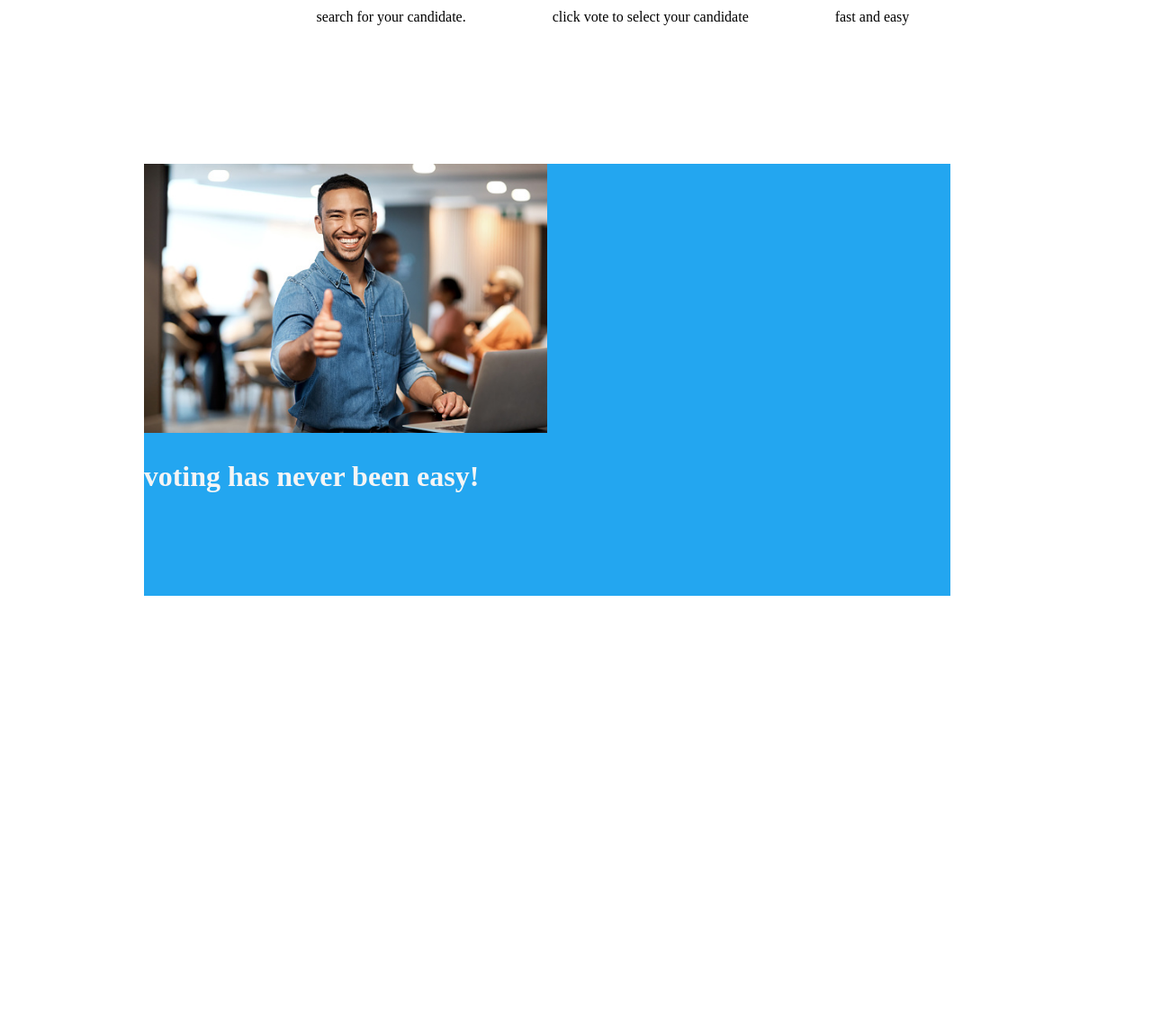
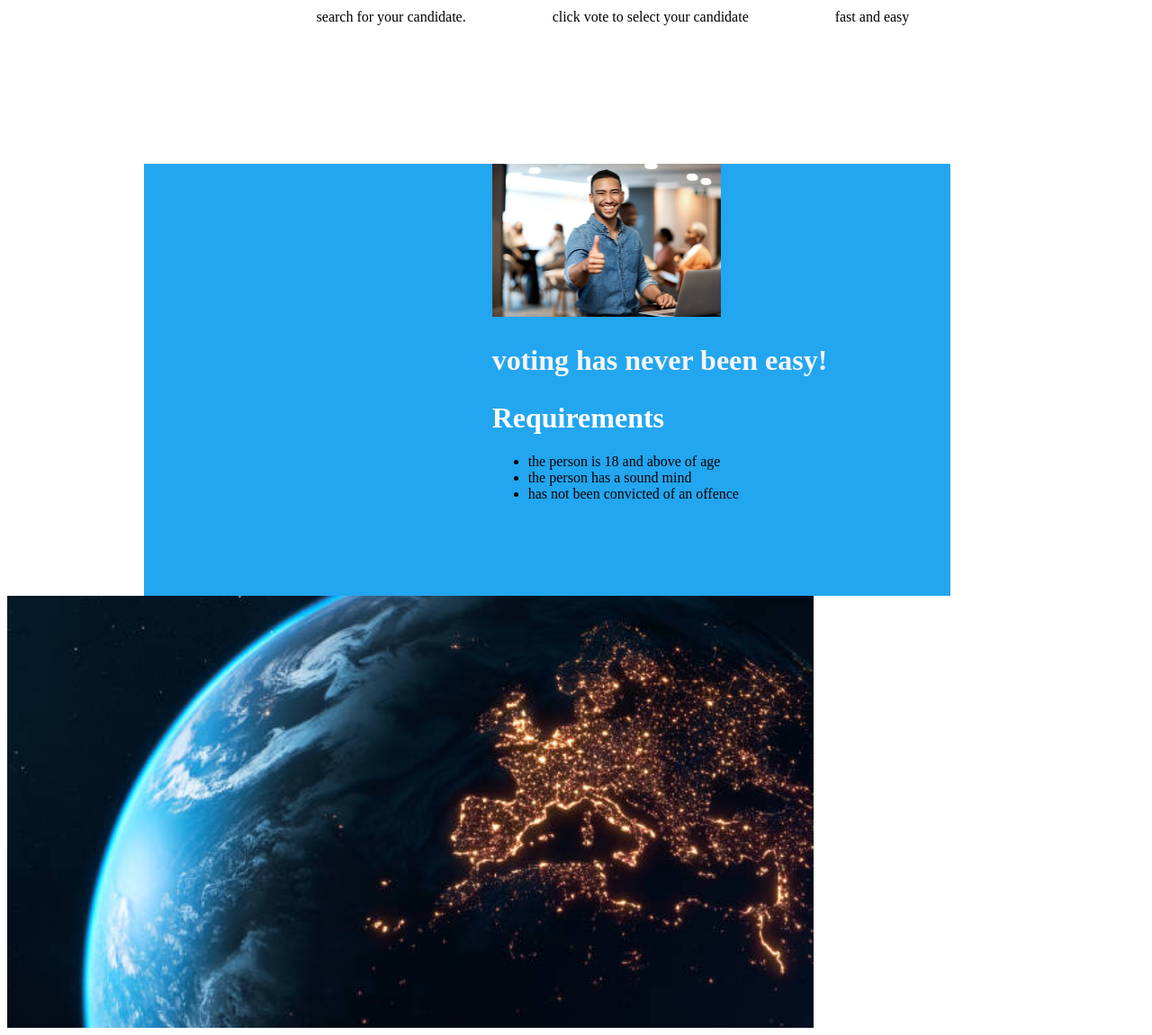
Before and after one commit to victoriamwangi/Online-Voting-System, a PHP site: page / in a window 1280 px wide. Shown: the part 1032-2182 px from the top of the page at 90% size. Before the commit the page ends 1694 px from the top, so only its background shows below. Run offline with PHP 8.4, Linux system fonts and the light colour scheme.

Commit message:
style:added background picture to class picturetwo

```diff
--- a/css/style.css
+++ b/css/style.css
@@ -66,12 +66,21 @@
 }
 .info h1{color: white;
       font-size: xx-large;
-      text-align: center;
+
 
 
 }
+.info .pictureone{float: right;}
 
 .info .pictureone h2{color: whitesmoke;
                     font-size: xx-large;
 
 }
+.picturetwo{background-image: url(/Online-Voting-System/images/pictwelve.jpg);
+            height: 60vh;
+            width: 70vw;
+            background-size: cover;
+
+
+
+}
--- a/index.html
+++ b/index.html
@@ -17,7 +17,8 @@
                 <h1>vote <span>now</span></h1>
                 <p>from anywhere at the <br>
                     confort of your home.</p><br>
-        <p>Lorem ipsum dolor sit amet consectetur, <br> adipisicing elit. Nostrum dolore <br> sequi animi non quo  officiis. <br>
+                <p>Lorem ipsum dolor sit amet consectetur, <br> adipisicing elit. Nostrum dolore <br> sequi animi non
+                    quo officiis. <br>
                 </p>
             </div>
 
@@ -66,8 +67,22 @@
         <div class="pictureone">
             <img src="images/piceleven.jpg" alt="" height="120%" width="50%">
             <h2>voting has never been easy!</h2>
+
+            <h1>Requirements</h1>
+            <ul>
+                <li>the person is 18 and above of age</li>
+                <li>the person has a sound mind</li>
+                <li>has not been convicted of an offence</li>
+
+
+            </ul>
+
+
         </div>
 
+
+    </div>
+    <div class="picturetwo">
 
     </div>
 
```
Also changed, not shown: images/pictwelve.jpg (added). Lines whose indentation alone changed are shown as unchanged.
